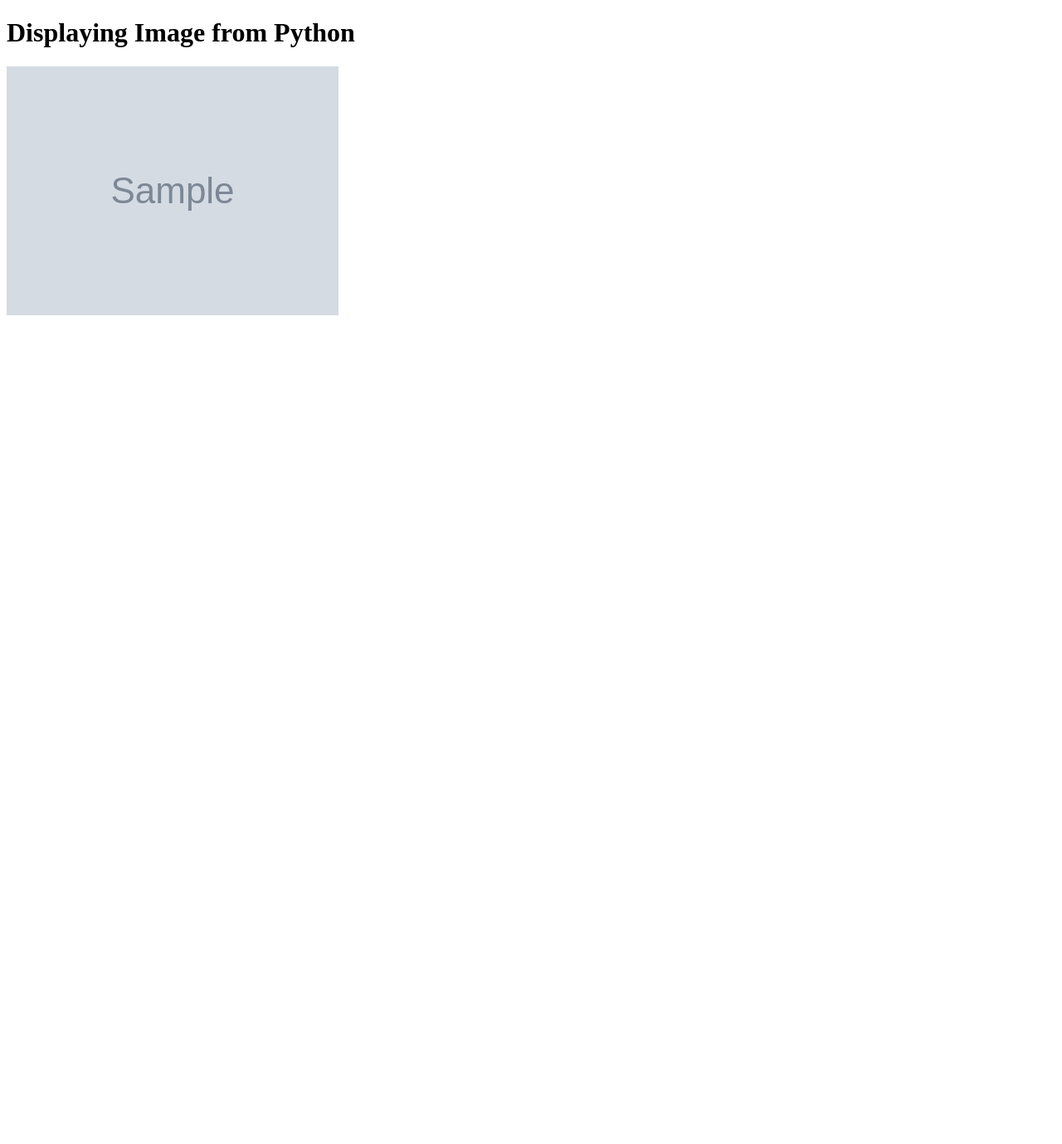
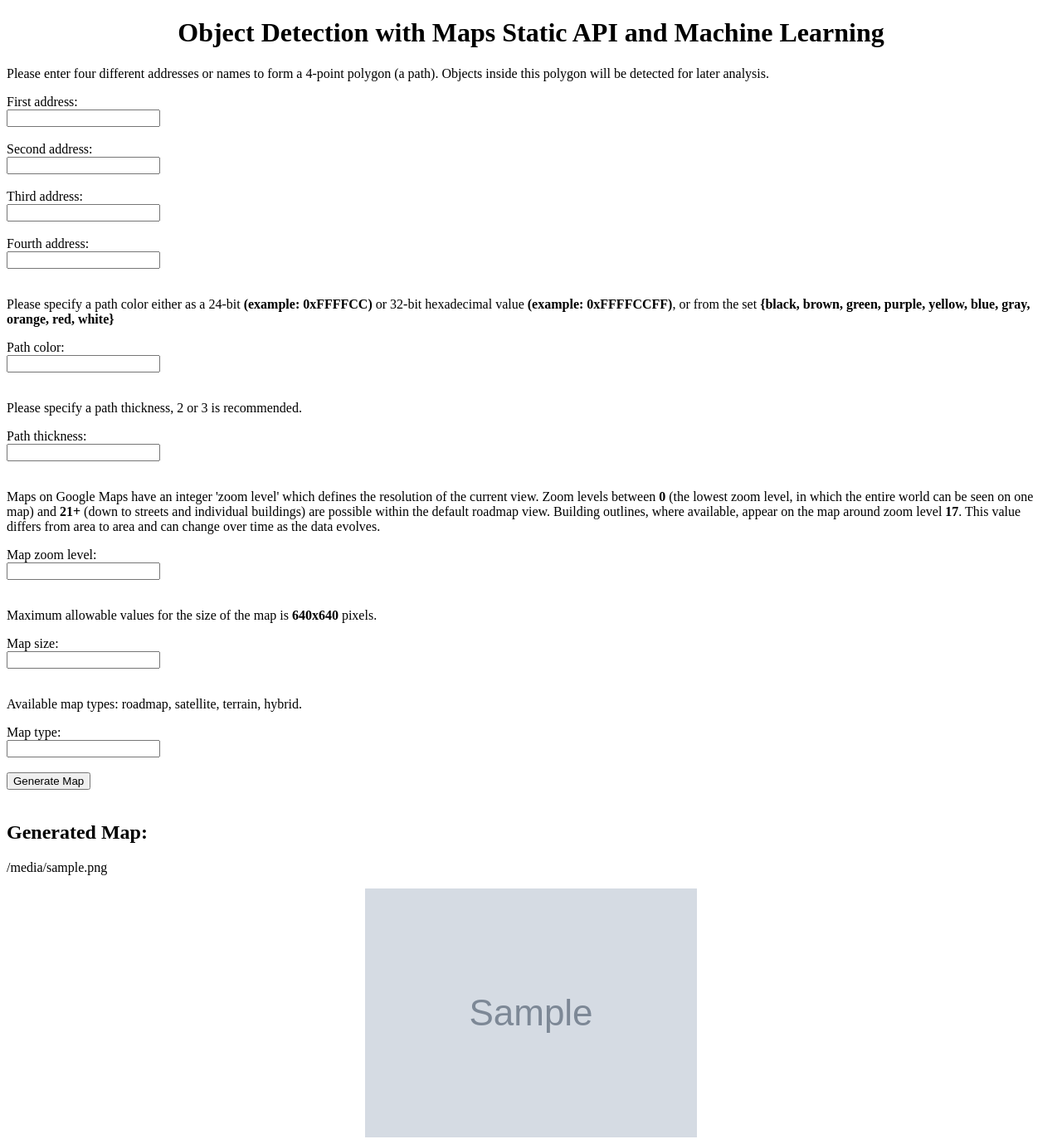
Before and after one commit to ngoam76/detecting_objects, a Flask app: template templates/index.html in a window 1280 px wide. Shown: the whole page at 83% size. Before the commit the page ends 380 px from the top, so only its background shows below. Run offline with Flask 3, Linux system fonts and the light colour scheme; the template is opened without the code that fills it: most values are stand-ins (such as "Sample title", 1, 10 or a date in 2020); grey boxes marked "Sample" are stand-in pictures.

Commit message:
successfully extracted map, essential features now come from user input through HTML

```diff
--- a/extracting_map.py
+++ b/extracting_map.py
@@ -29,9 +29,9 @@ def extract_lat_lng(address_or_postalcode, data_type = "json"):
 # specifying locations from the center of created 4-point polygon
 # creating paths based on these 4 points and display them on the created image of gg maps
 
-def plot_map(center_coord, map_zoom, map_size, map_path):
+def plot_map(center_coord, map_zoom, map_size, map_path, map_type):
     endpoint = f"https://maps.googleapis.com/maps/api/staticmap" #string
-    params = {"center": center_coord, "zoom": map_zoom, "size": map_size, "path": map_path, "key": api_key} # dictionary
+    params = {"center": center_coord, "zoom": map_zoom, "size": map_size, "path": map_path, "maptype": map_type, "key": api_key} # dictionary
     url_params = urlencode(params) # encode dict into URL query string
     url = f"{endpoint}?{url_params}" # comebine two strings
     return url
--- a/main.py
+++ b/main.py
@@ -1,47 +1,64 @@
 import extracting_map
 from shapely import wkt
 from shapely.geometry import Polygon
-from flask import Flask, render_template
+from flask import Flask, render_template, request, redirect, url_for
 
 polygon_coords = []
-# for i in range(4):
-#     address = input(f"Enter the {i+1}. address: ")
-# Augustenstraße 92-94, 80798 München
-address = ["Technical University of Munich", "Augustenstraße 7, 80333 München", "Brienner Str. 11, 80333 München", "Schellingstraße 30, 80799 München"]
 
-for i in address:
-    polygon_coords.append(extracting_map.extract_lat_lng(i))
+def process_input(address1, address2, address3, address4, color, weight, zoom, size, maptype):
+    address = [address1, address2, address3, address4]
+    polygon_coords = []
+    for i in address:
+        polygon_coords.append(extracting_map.extract_lat_lng(i))
 
-# finding center point of 4 coords
-polygon = Polygon(polygon_coords) # a list
-poly_wkt = polygon.wkt
-center_point = wkt.loads(f"{poly_wkt}").centroid.wkt
-lat_lng = center_point.replace("(", ")").replace(")", "").split(" ") # list
+    # finding center point of 4 coords
+    polygon = Polygon(polygon_coords) # a list
+    poly_wkt = polygon.wkt
+    center_point = wkt.loads(f"{poly_wkt}").centroid.wkt
+    lat_lng = center_point.replace("(", ")").replace(")", "").split(" ") # list
 
-coords_for_path = []
-# define path from 4 points
-color = "0xff0000ff"
-weight = "5"
-for coord in polygon_coords:
-    point_lat_lng = f"{coord[0]}, {coord[1]}"
-    coords_for_path.append(point_lat_lng)
-path = f"color:{color}|weight:{weight}|{coords_for_path[0]}|{coords_for_path[1]}|{coords_for_path[2]}|{coords_for_path[3]}|{coords_for_path[0]}"
+    coords_for_path = []
+    # define path from 4 points
+    for coord in polygon_coords:
+        point_lat_lng = f"{coord[0]}, {coord[1]}"
+        coords_for_path.append(point_lat_lng)
+    path = f"color:{color}|weight:{weight}|{coords_for_path[0]}|{coords_for_path[1]}|{coords_for_path[2]}|{coords_for_path[3]}|{coords_for_path[0]}"
 
-# define parameters for the function
-center = f"{lat_lng[1]},{lat_lng[2]}"
-zoom = "15"
-size = "400x400"
-#print(extracting_map.plot_map(center, zoom, size, path))
+    # define parameters for the function
+    center = f"{lat_lng[1]},{lat_lng[2]}"
+    #print(extracting_map.plot_map(center, zoom, size, path))
+    return str(extracting_map.plot_map(center, zoom, size, path, maptype))
 
 #export to HTML
 app = Flask(__name__)
 @app.route('/')
 def index():
-    # Call the Python function
-    image_url = str(extracting_map.plot_map(center, zoom, size, path))
-    print(image_url)
-    # Pass the image URL to the HTML template
-    return render_template('index.html', image_url=image_url)
+    return render_template('index.html')
+
+@app.route('/result', methods=['POST'])
+def result():
+    if request.method == 'POST':
+        # Get form data
+        # Addresses
+        address1 = str(request.form['address1'])
+        address2 = str(request.form['address2'])
+        address3 = str(request.form['address3'])
+        address4 = str(request.form['address4'])
+
+        # Path parameters
+        color = str(request.form['color'])
+        weight = str(request.form['weight'])
+
+        # Map parameters
+        zoom = str(request.form['zoom'])
+        size = str(request.form['size'])
+        maptype = str(request.form['maptype'])
+
+        # Process input by calling the function
+        image_url = process_input(address1, address2, address3, address4, color, weight, zoom, size, maptype)
+
+        # Render a template with the processed data
+        return render_template('index.html', image_url=image_url)
 
 if __name__ == '__main__':
     app.run(debug=True, port=5500)
--- a/templates/index.html
+++ b/templates/index.html
@@ -1,10 +1,91 @@
 <!DOCTYPE html>
-<html>
+<html lang="en">
   <head>
-    <title>Display Image from Python</title>
+    <meta charset="UTF-8" />
+    <title>Object Detection with Maps Static API and Machine Learning</title>
+    <style>
+      img {
+        display: block;
+        margin-left: auto;
+        margin-right: auto;
+      }
+    </style>
   </head>
   <body>
-    <h1>Displaying Image from Python</h1>
-    <img src="{{ image_url }}" alt="Displayed Image" />
+    <h1 style="text-align: center">
+      Object Detection with Maps Static API and Machine Learning
+    </h1>
+    <p>
+      Please enter four different addresses or names to form a 4-point polygon
+      (a path). Objects inside this polygon will be detected for later analysis.
+    </p>
+    <form action="/result" method="post">
+      <!-- Addresses -->
+      <label for="address1">First address:</label><br />
+      <input type="text" id="address1" name="address1" /><br /><br />
+
+      <label for="address2">Second address:</label><br />
+      <input type="text" id="address2" name="address2" /><br /><br />
+
+      <label for="address3">Third address:</label><br />
+      <input type="text" id="address3" name="address3" /><br /><br />
+
+      <label for="address4">Fourth address:</label><br />
+      <input type="text" id="address4" name="address4" /><br /><br />
+
+      <!-- Path parameters -->
+      <p>
+        Please specify a path color either as a 24-bit
+        <b>(example: 0xFFFFCC)</b> or 32-bit hexadecimal value
+        <b>(example: 0xFFFFCCFF)</b>, or from the set
+        <b
+          >{black, brown, green, purple, yellow, blue, gray, orange, red,
+          white}</b
+        >
+      </p>
+      <label for="color">Path color:</label><br />
+      <input type="text" id="color" name="color" /><br /><br />
+
+      <p>Please specify a path thickness, 2 or 3 is recommended.</p>
+
+      <label for="weight">Path thickness:</label><br />
+      <input type="text" id="weight" name="weight" /><br /><br />
+
+      <!-- Map parameters -->
+      <p>
+        Maps on Google Maps have an integer 'zoom level' which defines the
+        resolution of the current view. Zoom levels between <b>0</b> (the lowest
+        zoom level, in which the entire world can be seen on one map) and
+        <b>21+</b> (down to streets and individual buildings) are possible
+        within the default roadmap view. Building outlines, where available,
+        appear on the map around zoom level <b>17</b>. This value differs from
+        area to area and can change over time as the data evolves.
+      </p>
+      <label for="zoom">Map zoom level:</label><br />
+      <input type="text" id="zoom" name="zoom" /><br /><br />
+
+      <p>
+        Maximum allowable values for the size of the map is
+        <b>640x640</b> pixels.
+      </p>
+
+      <label for="size">Map size:</label><br />
+      <input type="text" id="size" name="size" /><br /><br />
+
+      <p>Available map types: roadmap, satellite, terrain, hybrid.</p>
+
+      <label for="maptype">Map type:</label><br />
+      <input type="text" id="maptype" name="maptype" /><br /><br />
+
+      <input type="submit" value="Generate Map" /><br /><br />
+    </form>
+
+    {% if image_url %}
+    <h2>Generated Map:</h2>
+    <p>{{ image_url }}</p>
+    <img src="{{ image_url }}" alt="Generated Image" />
+    {% endif %}
+
+    <!-- <img src="{{ image_url }}" alt="Displayed Image" /> -->
   </body>
 </html>
```
Also changed, not shown: templates/result.html (added, +15 -0 lines).
